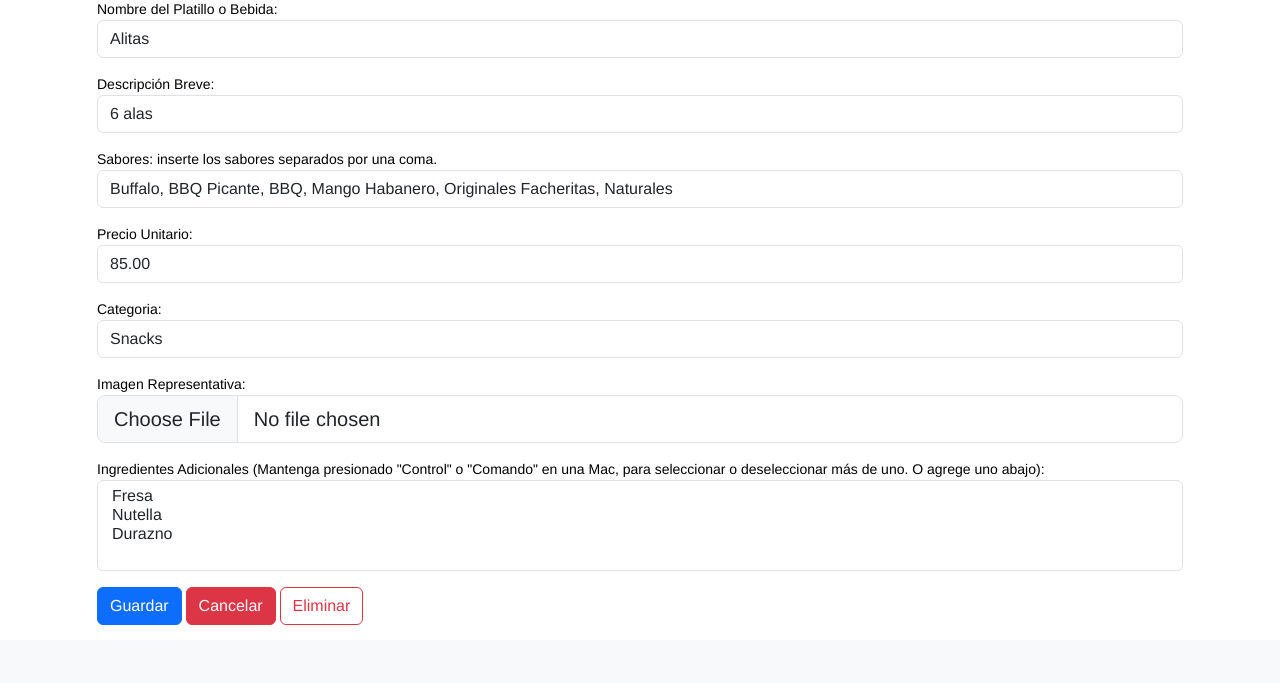
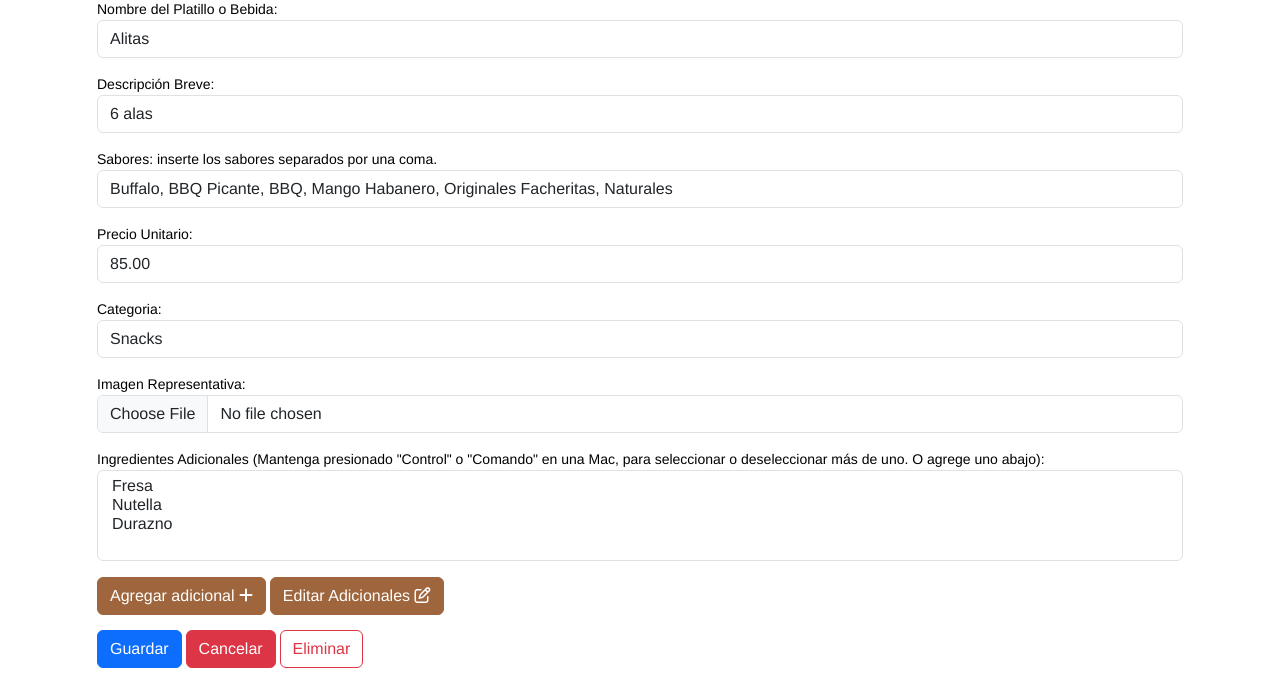
Before and after one commit to Etma117/Nostalgia_Sabor_a_Moka, a Django app: page /Menu/editarproducto/1/ in a window 1280 px wide. Shown: the part 208-891 px from the top of the page. Before the commit the page ends 833 px from the top, so only its background shows below. Run offline with Django 3.2, Linux system fonts and the light colour scheme; a user stored in the database is signed in; data comes from the database, SQL or seed files in the repository; both versions use the stored data as it was after the commit; some libraries are stand-ins or nearby versions.

Commit message:
CRUD Adicionales (PUMAS UNAM)

```diff
--- a/Menu/forms.py
+++ b/Menu/forms.py
@@ -36,7 +36,7 @@ class ProductoForm(forms.ModelForm):
             'sabores_raw': forms.TextInput(attrs={'class':'form-control'}),
             'categoria': forms.Select(attrs={'class': 'form-control'}),
             'precio' : forms.NumberInput(attrs={'class': 'form-control'}),
-            'imagen' : forms.ClearableFileInput(attrs={'class': 'form-control form-control-lg',
+            'imagen' : forms.ClearableFileInput(attrs={'class': 'form-control form-control',
                                                        'id':'formFileLg' }),
             'adicionales':forms.SelectMultiple(attrs={'class': 'form-control'}),
         }
--- a/Menu/templates/Menu.html
+++ b/Menu/templates/Menu.html
@@ -57,6 +57,7 @@
         {%if user.is_staff%}
         <a class="btn btn-outline-secondary ms-2" href="{% url 'CrearProducto' %}" style="left: 20px; right: 20px;">Crear</a>
         {%endif%}
+        <a href="{% url 'listar_adicionales' %}" class="btn btn-outline-dark ms-2" style="left: 20px; right: 20px;">Adicionales</a>
       </div>
     </div>
   </nav>
@@ -66,6 +67,7 @@
             <div style="display: flex;">
                 <h1>Todos los Platillos</h1>
             </div>
+
             {% if messages %}
                 <div class="messages">
                     {% for message in messages %}
--- a/Menu/templates/crear_producto.html
+++ b/Menu/templates/crear_producto.html
@@ -16,6 +16,8 @@
       <button type="button" class="btn btn-primary" style="background-color: #9f663e; border-color:  #9f663e;" id="crear_adicional">
       Agregar adicional
       <i class="fa-solid fa-plus"></i></button>
+      <a href="{% url 'listar_adicionales' %}" class="btn btn-primary" style="background-color: #9f663e; border-color:  #9f663e;">Editar Adicionales</a>
+
 
       <div style="margin-top: 25px;">
         <button class="btn btn-primary" type="submit">Guardar</button>
--- a/Menu/templates/editar_producto.html
+++ b/Menu/templates/editar_producto.html
@@ -11,6 +11,15 @@
       <form method="post" enctype="multipart/form-data">
         {% csrf_token %}
         {{ form.as_p }}
+
+        <div id="adicionales_container"></div>
+        <button type="button" class="btn btn-primary" style="background-color: #9f663e; border-color:  #9f663e;" id="crear_adicional">
+           Agregar adicional
+        <i class="fa-solid fa-plus"></i></button>
+        <a href="{% url 'listar_adicionales' %}" class="btn btn-primary" style="background-color: #9f663e; border-color:  #9f663e;">
+          Editar Adicionales <i class="fa-regular fa-pen-to-square"></i> </a>
+
+
         <div style="margin-top: 15px;">
           <button class="btn btn-primary" type="submit">Guardar</button>
           <a href ="{% url 'Menu' %}"class="btn btn-danger" type="submit">Cancelar</a>
@@ -30,4 +39,35 @@
 
 </div>
 
+<script src="https://code.jquery.com/jquery-3.6.3.min.js" ></script>
+<script>
+  $(document).ready(function() {
+    var adicional_id = 0;
+
+    $('#crear_adicional').click(function() {
+        adicional_id++;
+
+        var html = `
+            <div class="adicional" style ="bottom: 5px">
+                <label for="nombre_adicional">Nombre:</label>
+                <input type="text" name="nombre_adicional" id="nombre_adicional">
+
+                <label for="precio_adicional">Precio:</label>
+                <input type="number" name="precio_adicional" id="precio_adicional">
+
+                <button type="button" class="eliminar_adicional btn btn-outline-danger">Eliminar</button>
+            </div>
+        `;
+
+        $('#adicionales_container').append(html);
+
+        // Agregar evento para eliminar el adicional
+        $('.eliminar_adicional').click(function() {
+            $(this).parent().remove();
+        });
+    });
+
+    });
+</script>
+
 {% endblock %}
--- a/Menu/urls.py
+++ b/Menu/urls.py
@@ -1,6 +1,7 @@
 from django.contrib import admin
 from django.urls import path
 from .views import MenuListar, ProductoCrearView, ProductoEditarView, ProductoEliminarView, ProductoDetalle
+from .views import AdicionalCrearView, AdicionalEditarView, AdicionalEliminarView, AdicionalListView
 
 urlpatterns = [
     path('',MenuListar.as_view() , name= 'Menu'),
@@ -11,4 +12,12 @@ urlpatterns = [
     path('eliminarproducto/<int:pk>/',ProductoEliminarView.as_view(), name='EliminarProducto'),
     path('producto_detalles/<int:pk>/',ProductoDetalle.as_view(), name='DetalleProducto'),
 
+
+    path('crear_adicional/', AdicionalCrearView.as_view(), name='crear_adicional'),
+    path('editar_adicional/<int:pk>/', AdicionalEditarView.as_view(), name='editar_adicional'),
+    path('eliminar_adicional/<int:pk>/', AdicionalEliminarView.as_view(), name='eliminar_adicional'),
+    path('listar_adicionales/', AdicionalListView.as_view(), name='listar_adicionales'),
+
+
+
 ]
--- a/Menu/views.py
+++ b/Menu/views.py
@@ -6,10 +6,10 @@ from django.contrib.auth.mixins import LoginRequiredMixin
 from django.db.models import Q
 
 from .models import Producto, CategoriaMenu
-from .forms import ProductoForm, Adicional
+from .forms import ProductoForm, Adicional, AdicionalForm
+from django.shortcuts import get_object_or_404
 
 class BuscadorYCategoriasMixin():
-
 
     def get_queryset(self):
         categoria_id = self.kwargs.get('categoria_id')
@@ -59,7 +59,6 @@ class ProductoCrearView(LoginRequiredMixin, CreateView ):
 
 
                 nombres = request.POST.getlist('nombre_adicional')
-                print (nombres)
                 precios = request.POST.getlist('precio_adicional')
 
                 for nombre, precio in zip(nombres, precios):
@@ -86,6 +85,32 @@ class ProductoEditarView( LoginRequiredMixin, UpdateView):
     form_class = ProductoForm
     success_url = reverse_lazy('Menu')
 
+    def post(self, request, *args, **kwargs):
+        form = self.get_form()
+        if form.is_valid():
+            producto = self.get_object()
+            current_adicionales = producto.adicionales.all()  # Get existing adicionales
+
+            nombres = request.POST.getlist('nombre_adicional')
+            precios = request.POST.getlist('precio_adicional')
+
+            for nombre, precio in zip(nombres, precios):
+                try:
+                    adicional = Adicional.objects.get(nombre=nombre)  # Check if already exists
+                except Adicional.DoesNotExist:
+                    adicional = Adicional(nombre=nombre, precio_extra=precio)
+                    adicional.save()  # Save new adicional
+
+                # Update existing relationship or create new
+                if adicional in current_adicionales:
+                    producto.adicionales.through.objects.filter(
+                        producto=producto, adicional=adicional
+                    ).update(precio_extra=precio)
+                else:
+                    producto.adicionales.add(adicional)
+
+            return redirect('Menu')
+
     def form_valid(self, form):
         messages.success(self.request, 'El platillo se ha editado exitosamente.')
         return super().form_valid(form)
@@ -107,3 +132,35 @@ class ProductoDetalle(LoginRequiredMixin, DetailView ):
     template_name = 'producto_detalle.html'
     context_object_name = 'Producto'  # Nombre de la variable en la plantilla
     pk_url_kwarg = 'producto_id'  # Nombre del parámetro en la URL
+
+
+class AdicionalListView(ListView):
+    model = Adicional
+    template_name = 'listar_adicionales.html'
+    context_object_name = 'adicionales'
+
+    def get_context_data(self, **kwargs):
+        context = super().get_context_data(**kwargs)
+        context['datatables_view_name'] = 'adicionales_datatable'
+        return context
+
+class AdicionalEliminarView(LoginRequiredMixin, DeleteView):
+    model = Adicional
+    template_name = 'eliminar_adicional.html'
+    success_url = reverse_lazy('listar_adicionales')
+
+
+
+class AdicionalCrearView(LoginRequiredMixin, CreateView):
+    model = Adicional
+    template_name = 'crear_adicional.html'
+    form_class = AdicionalForm
+    success_url = reverse_lazy('listar_adicionales')
+
+
+
+class AdicionalEditarView(LoginRequiredMixin, UpdateView):
+    model = Adicional
+    template_name = 'editar_adicional.html'
+    form_class = AdicionalForm
+    success_url = reverse_lazy('listar_adicionales')
```
Also changed, not shown: Menu/templates/crear_adicional.html (added, +11 -0 lines), Menu/templates/editar_adicional.html (added, +12 -0 lines), Menu/templates/eliminar_adicional.html (added, +19 -0 lines), Menu/templates/listar_adicionales.html (added, +30 -0 lines), db.sqlite3.
